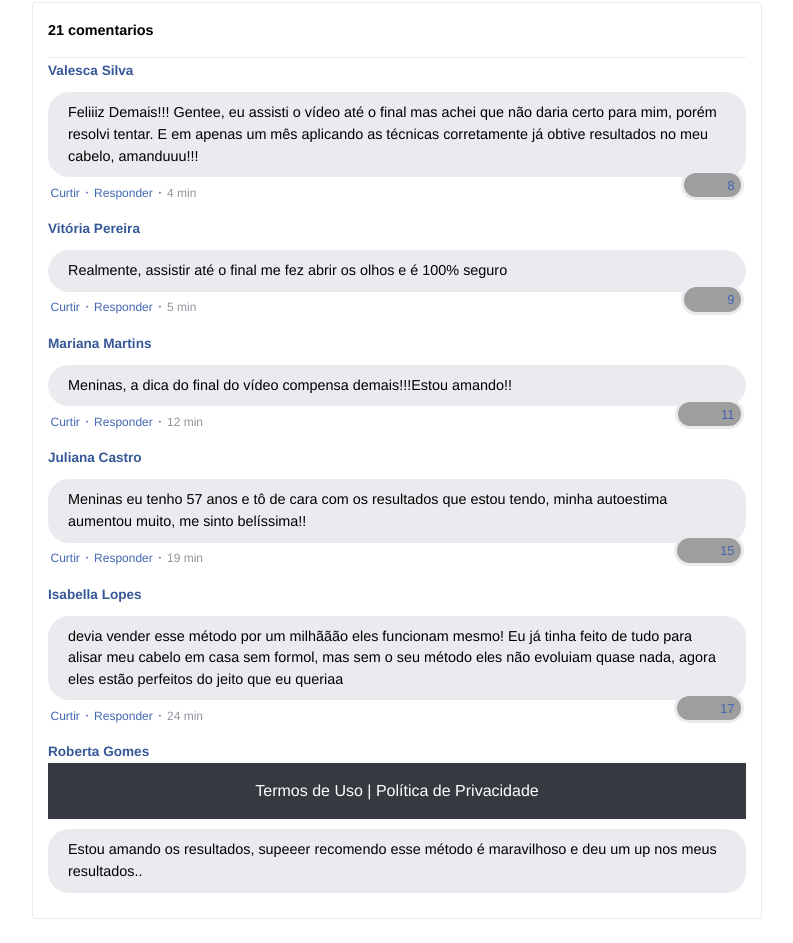
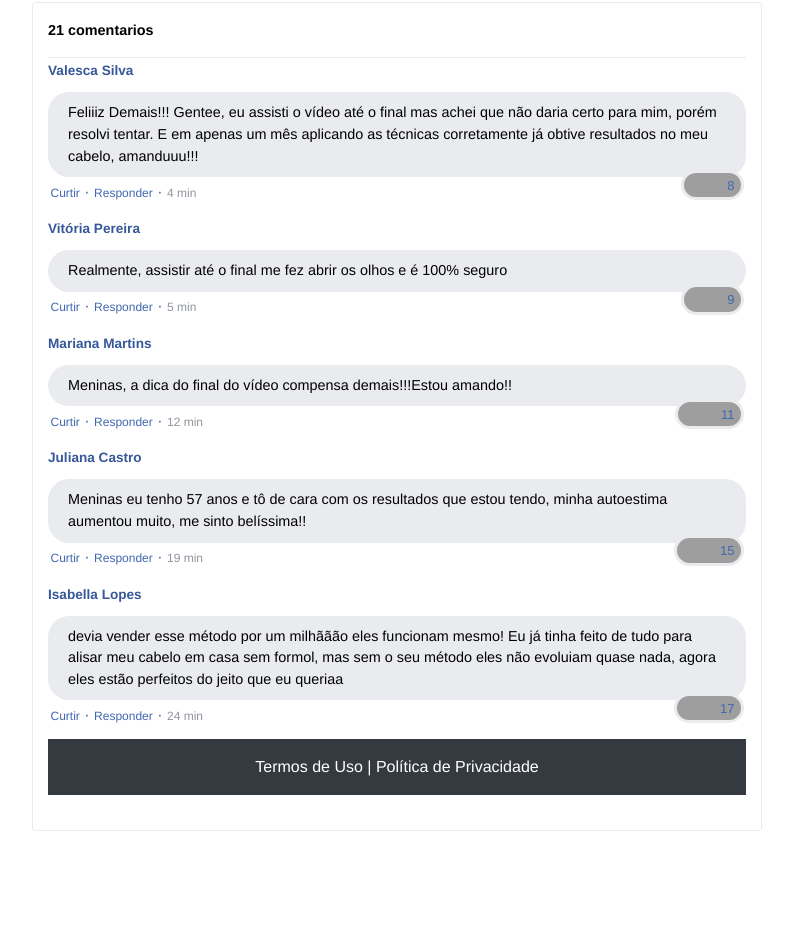
Before and after one commit to protocolocabelorapunzel/pageview, a plain HTML site: page index.html in a window 1280 px wide. Shown: the part 696-1639 px from the top of the page, without its empty margins (243-1036 px from the left). After the commit the page ends 1551 px from the top, so only its background shows below. Drawn offline with nearby package versions, Linux system fonts and the light colour scheme; grey boxes are pictures that could not be loaded; a script that the page names is missing.

Commit message:
Update index.html

```diff
--- a/index.html
+++ b/index.html
@@ -200,14 +200,6 @@
                   <tbody>
                     <tr>
 
-                        <font class="fb-comments-comment-name">
-                          <name>Roberta Gomes</name>
-                        </font>
-                      </td>
-                    </tr>
-                    <tr>
-                      <td class="fb-comments-comment-text">Estou amando os resultados, supeeer recomendo esse método é maravilhoso e deu um up nos meus resultados..</td>
-                    </tr>
             <!-- Botão 2 -->
             <div id="cta2" class="mt-4 d-none">
               <a href="https://pay.kiwify.com.br/PVN6lBT" class="a-btn" style="text-decoration: none;">
```
